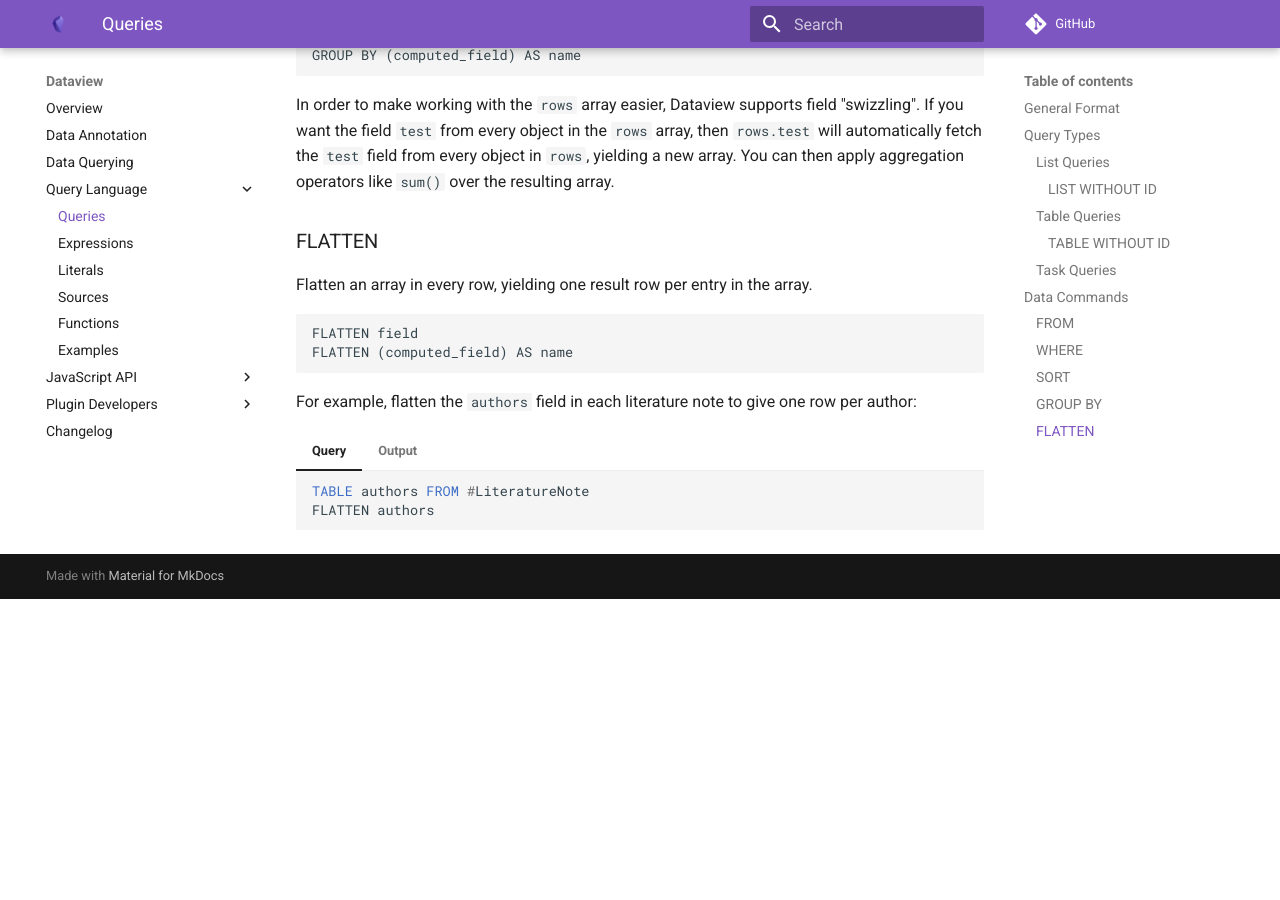
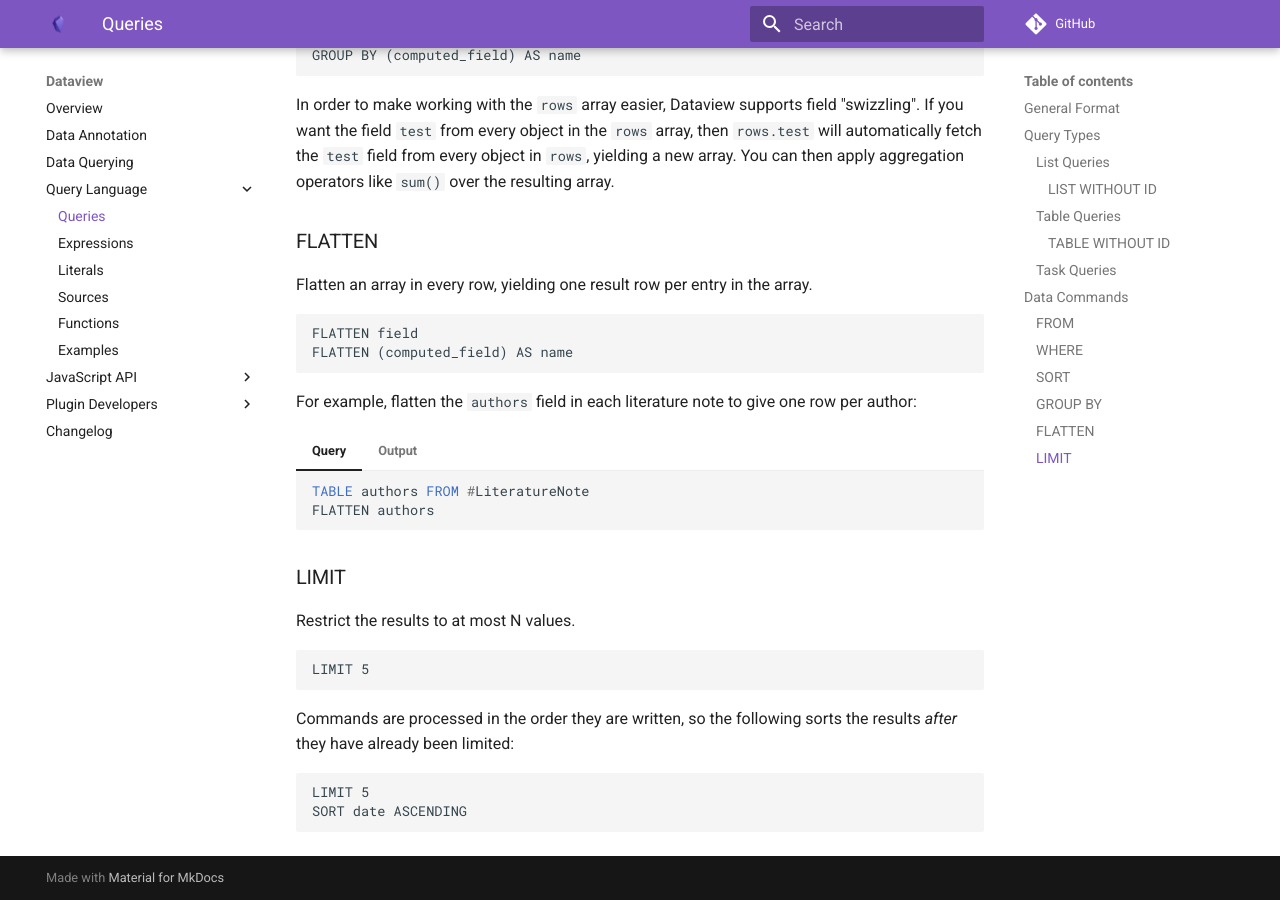
Before and after one commit to blacksmithgu/obsidian-dataview, an MkDocs documentation site: the page built from docs/docs/query/queries.md, in a window 1280 px wide and 900 px high, scrolled down 4619 px. Built offline with MkDocs 1.6.1 and Material for MkDocs 9.7.7, drawn with Linux system fonts in a browser that asks for light colours; comment, search, counter and statistics services are not loaded; before the commit the page ends 5218 px from its top, so only the background shows below that.

Commit message:
Add documentation for LIMIT command

````diff
--- a/docs/docs/query/queries.md
+++ b/docs/docs/query/queries.md
@@ -301,3 +301,18 @@ For example, flatten the `authors` field in each literature note to give one row
     |Soap Dragons SN|Joe McCormick|
     |smithPainAssaultSelf2007 SN|Jonathan A. Smith|
     |smithPainAssaultSelf2007 SN|Mike Osborn|
+
+### LIMIT
+
+Restrict the results to at most N values.
+
+```
+LIMIT 5
+```
+
+Commands are processed in the order they are written, so the following sorts the results *after* they have already been limited:
+
+```
+LIMIT 5
+SORT date ASCENDING
+```
````
